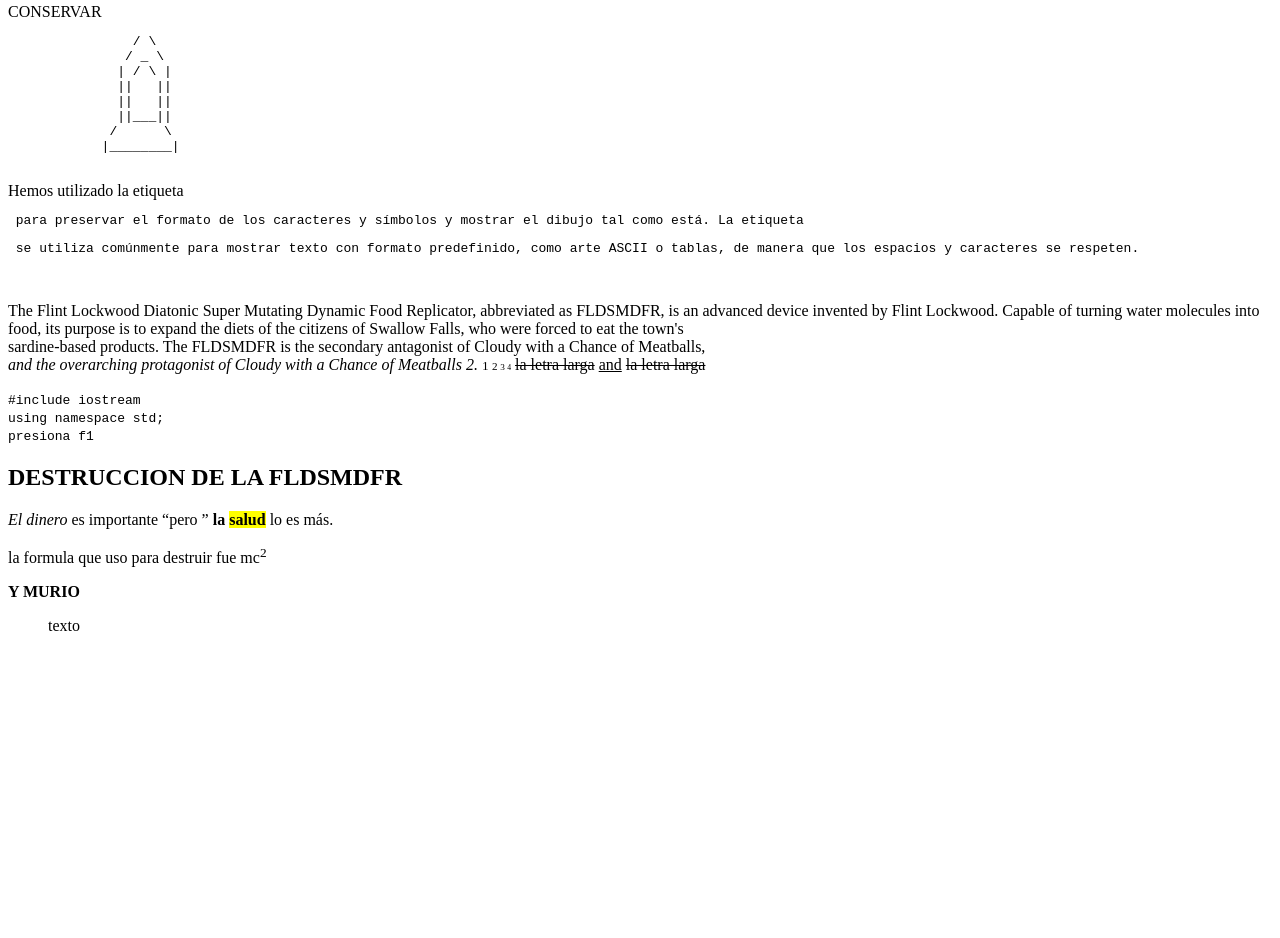
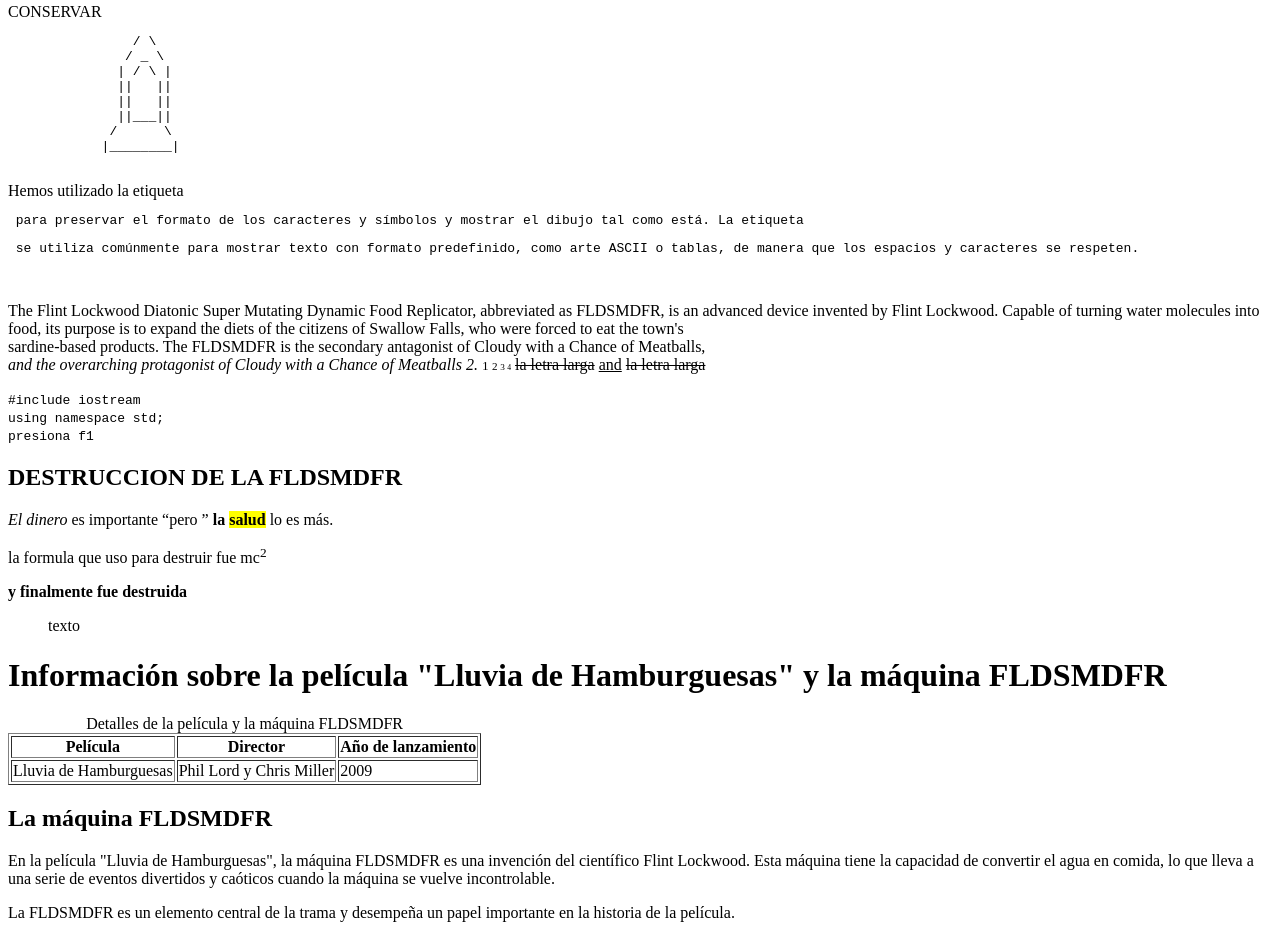
Before and after one commit to jorgeVP1/jorge_2, a plain HTML site: page index.html in a window 1280 px wide. Shown: the part 606-1544 px from the top of the page. Before the commit the page ends 1257 px from the top, so only its background shows below. Drawn offline with Linux system fonts and the light colour scheme.

Commit message:
Mensaje descriptivo de los cambios nuevos

```diff
--- a/index.html
+++ b/index.html
@@ -70,8 +70,31 @@
     <p>
         <em>El dinero</em> es importante <q>pero </q> <strong>la <mark>salud</mark></strong> lo es más.
         <p>la formula que uso para destruir fue mc<sup>2</sup></p>
-        <strong>Y MURIO</strong>
+        <strong>y finalmente fue destruida</strong>
         <BLOckquote>texto</BLOckquote>
     </p>
+
+<h1>Información sobre la película "Lluvia de Hamburguesas" y la máquina FLDSMDFR</h1>
+
+<table border="1">
+  <caption>Detalles de la película y la máquina FLDSMDFR</caption>
+  <tr>
+    <th>Película</th>
+    <th>Director</th>
+    <th>Año de lanzamiento</th>
+  </tr>
+  <tr>
+    <td>Lluvia de Hamburguesas</td>
+    <td>Phil Lord y Chris Miller</td>
+    <td>2009</td>
+  </tr>
+</table>
+
+<h2>La máquina FLDSMDFR</h2>
+<p>En la película "Lluvia de Hamburguesas", la máquina FLDSMDFR es una invención del científico Flint Lockwood. Esta máquina tiene la capacidad de convertir el agua en comida, lo que lleva a una serie de eventos divertidos y caóticos cuando la máquina se vuelve incontrolable.</p>
+
+<p>La FLDSMDFR es un elemento central de la trama y desempeña un papel importante en la historia de la película.</p>
+
 </body>
+
 </html>
```
